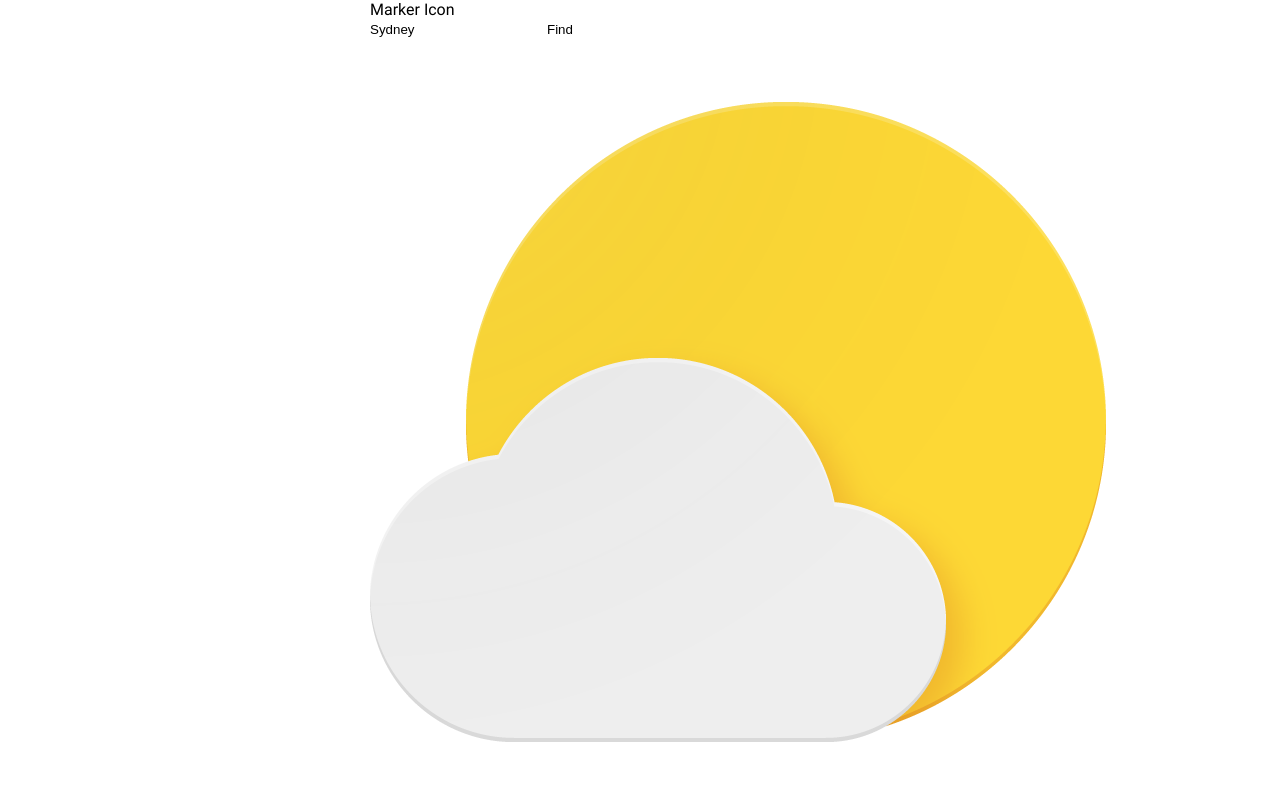
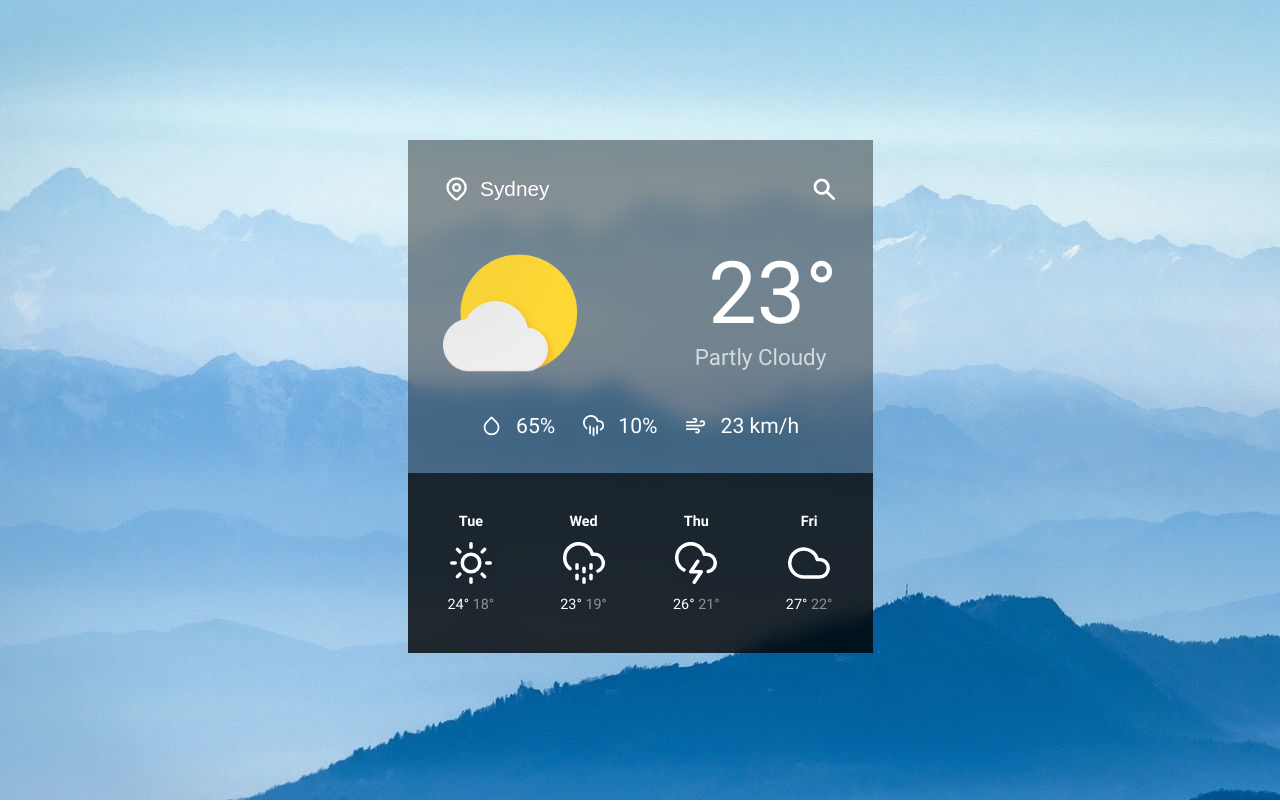
Before and after one commit to dev-rodion/weather-app, a React (Create React App) app: page / in a window 1280 px wide. Shown: the top 802 px of the page. Built offline with nearby package versions, Linux system fonts and the light colour scheme.

Commit message:
Added styles and the background image

```diff
--- a/src/App.js
+++ b/src/App.js
@@ -1,5 +1,6 @@
 import "./App.scss";
 import weatherImg from "./images/png/jdwi-cloudy-day.png";
+import mountains from "./images/jpg/mountains.jpg";
 
 // Icons
 import { FiWind } from "react-icons/fi";
@@ -11,22 +12,24 @@ import { FiCloudSnow } from "react-icons/fi";
 import { FiCloud } from "react-icons/fi";
 import { FiDroplet } from "react-icons/fi";
 
-
+import { HiSearch } from "react-icons/hi";
+import { HiOutlineLocationMarker } from "react-icons/hi";
 
 function InfoItem({ icon, value }) {
   return (
-    <div className="item info__item">
+    <div className="item item_info">
       {icon}
       <p className="item__text">{value}</p>
     </div>
   );
 }
 
-function ForecastItem({ day, icon, max, min }) {
+function ForecastItem({ day, Icon, max, min }) {
   return (
-    <div className="item forecast__item">
-      <h6 className="item__title">{day}</h6>
-      {icon}
+    <div className="item item_forecast">
+      <h5 className="item__title">{day}</h5>
+      {/* <Icon className="item"/> */}
+      <Icon />
       <p className="item__text">
         {max}° <span>{min}°</span>
       </p>
@@ -36,23 +39,23 @@ function ForecastItem({ day, icon, max, min }) {
 
 function App() {
   return (
-    <div className="app">
+    <div className="app" style={{background: `url(${mountains})`}}>
       <div className="weather">
         <div className="weather__inner">
-          <form className="city">
-            <div className="city__icon">Marker Icon</div>
-            <input className="city__input" type="text" value="Sydney" />
-            <button type="submit">Find</button>
-          </form>
+          <div className="info">
+            <form className="city">
+              <HiOutlineLocationMarker className="city__icon" />
+              <input className="city__input" type="text" value="Sydney" />
+              <button className="city__btn" type="submit"><HiSearch className="city__icon" /></button>
+            </form>
 
-          <div className="info">
             <div className="info__img">
               <img src={weatherImg} alt="Weather Icon" />
             </div>
 
-            <div className="info__temp">
-              <div className="info__temp">23°</div>
-              <div className="info__weather">Partly Cloudy</div>
+            <div className="info__main">
+              <h1 className="info__temp">23°</h1>
+              <h2 className="info__weather">Partly Cloudy</h2>
             </div>
 
             <div className="info__details">
@@ -63,10 +66,10 @@ function App() {
           </div>
 
           <div className="forecast">
-            <ForecastItem day="Tue" icon={<FiSun />} max="24" min="18" />
-            <ForecastItem day="Wed" icon={<FiCloudDrizzle />} max="23" min="19" />
-            <ForecastItem day="Thu" icon={<FiCloudLightning />} max="26" min="21" />
-            <ForecastItem day="Fri" icon={<FiCloud />} max="27" min="22" />
+            <ForecastItem day="Tue" Icon={FiSun} max="24" min="18" />
+            <ForecastItem day="Wed" Icon={FiCloudDrizzle} max="23" min="19" />
+            <ForecastItem day="Thu" Icon={FiCloudLightning} max="26" min="21" />
+            <ForecastItem day="Fri" Icon={FiCloud} max="27" min="22" />
           </div>
         </div>
       </div>
--- a/src/App.scss
+++ b/src/App.scss
@@ -0,0 +1,115 @@
+.weather {
+  max-width: 465px;
+  width: 100%;
+  margin: 0 auto;
+}
+
+.city {
+  display: flex;
+  align-items: center;
+  grid-column: 1 / span 2;
+  &__icon {
+    width: 1.7em;
+    height: 1.7em;
+  }
+  &__input {
+    margin: 0 0.5em;
+    flex: 1;
+    font-size: 1.3em;
+  }
+  &__btn {
+    .city__icon {
+      width: 2em;
+      height: 2em;
+    }
+  }
+}
+
+.info {
+  margin-top: 28px;
+  padding: 35px;
+  display: grid;
+  grid-template-columns: repeat(2, 1fr);
+  grid-gap: 30px;
+  background: rgba(#000, 0.4);
+  backdrop-filter: blur(10px);
+  &__img {
+    display: flex;
+    flex-direction: column;
+    align-items: flex-end;
+    justify-content: flex-end;
+    max-width: 140px;
+    min-height: 140px;
+    img {
+      width: 100%;
+    }
+  }
+  &__main {
+    display: flex;
+    flex-direction: column;
+    align-items: flex-end;
+    justify-content: flex-end;
+    text-align: right;
+    min-height: 150px;
+    padding-bottom: 13px;
+  }
+  &__temp {
+    font-weight: 400;
+    font-size: 5.4em;
+  }
+  &__weather {
+    font-weight: 400;
+    font-size: 1.4em;
+    opacity: 0.7;
+    padding-right: 0.5em;
+  }
+  &__details {
+    display: flex;
+    justify-content: center;
+    align-items: center;
+    grid-column: 1 / span 2;
+    .item {
+    }
+  }
+}
+
+.forecast {
+  display: flex;
+  justify-content: space-between;
+  // padding: 55px 10px;
+  padding: 0 40px;
+  height: 180px;
+  background: rgba(#000, 0.8);
+  backdrop-filter: blur(10px);
+  margin-bottom: 35px;
+  .item {
+    flex-direction: column;
+  }
+}
+
+.item {
+  display: flex;
+  align-items: center;
+  justify-content: center;
+  &_info {
+    flex-direction: row;
+    font-size: 1.1em;
+    margin: 0 14px;
+    svg {
+      margin-right: 14px;
+      width: 1.2em;
+      height: 1.2em;
+    }
+  }
+  &_forecast {
+    font-size: 12px;
+    svg {
+      width: 3.5em;
+      height: 3.5em;
+      margin: 12px 0;
+    }
+    span {
+      opacity: 0.5;
+    }
+  }
+}
--- a/src/index.scss
+++ b/src/index.scss
@@ -16,11 +16,12 @@ body {
   font-family: "Roboto", sans-serif;
   font-size: 16px;
   font-weight: 400;
-  color: #000;
+  color: #fff;
   background: #fff;
   font-style: normal;
   min-width: 320px;
   overflow-x: hidden;
+  background: "/images/jpg/mountains.jpg";
 }
 
 * {
@@ -28,9 +29,13 @@ body {
   border: none;
   margin: 0;
   padding: 0;
+  outline: none;
 }
 
-#root {
+.app {
+  background-position: center;
+  background-size: cover;
+  background-position: center;
   display: flex;
   flex-direction: column;
   justify-content: center;
@@ -38,22 +43,58 @@ body {
   min-height: 100vh;
 }
 
-.app {
-  max-width: 540px;
-  width: 100%;
-  margin: 0 auto;
-}
-
 button {
   border: none;
   background: none;
+  color: inherit;
   cursor: pointer;
+}
+
+input {
+  background: none;
+  border: none;
+  color: inherit;
 }
 
 textarea {
   resize: none;
 }
 
-img {
+img,
+svg {
   display: block;
+  max-width: 100%;
 }
+
+h1 {
+  font-size: 2.2em;
+}
+
+h2 {
+  font-size: 2em;
+}
+
+h3 {
+  font-size: 1.8em;
+}
+
+h4 {
+  font-size: 1.6em;
+}
+
+h5 {
+  font-size: 1.4em;
+}
+
+h5 {
+  font-size: 1.2em;
+}
+
+p {
+  font-size: 1.2em;
+}
+
+a {
+  color: inherit;
+  text-decoration: none;
+}
```
Also changed, not shown: src/images/jpg/mountains.jpg (added).
